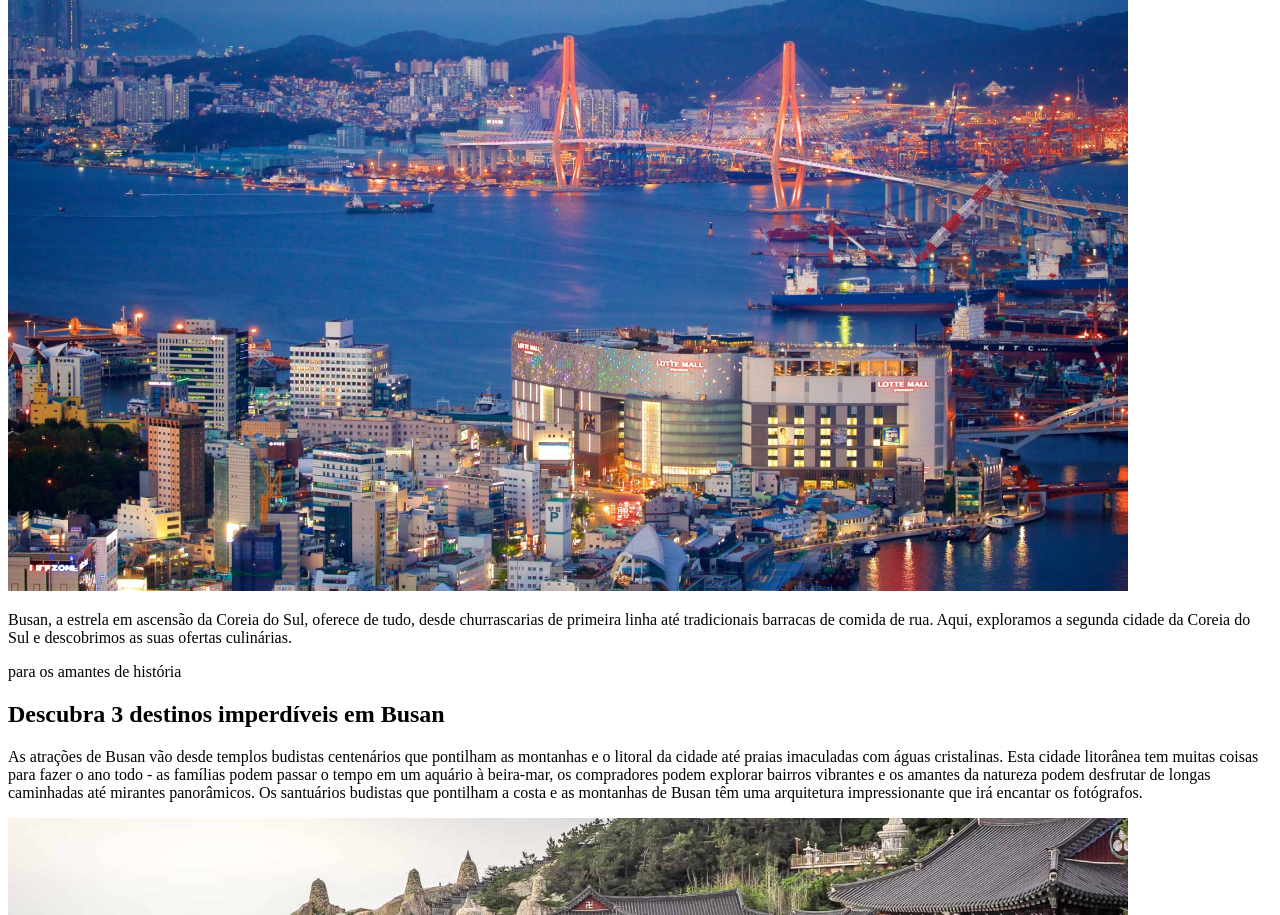
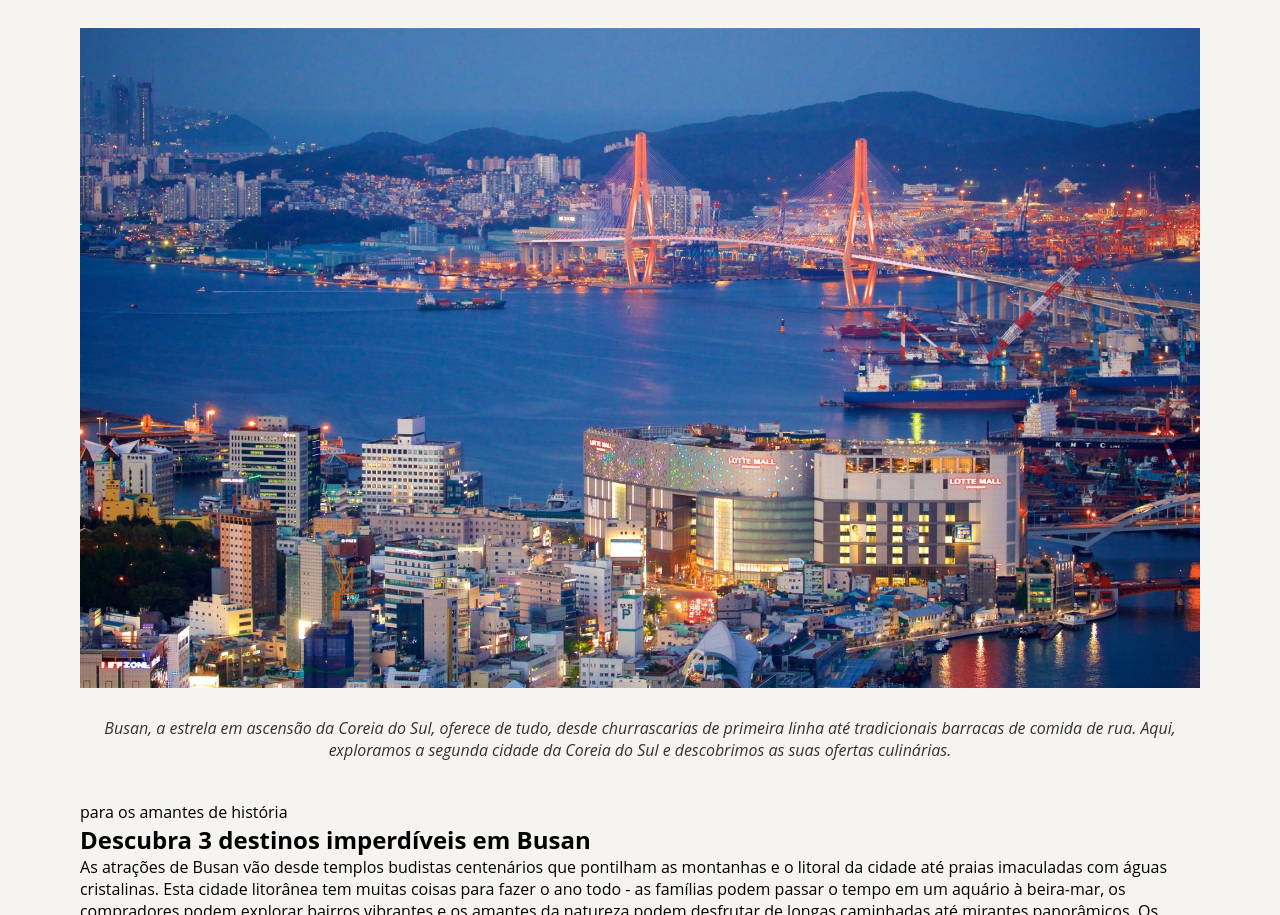
Before and after one commit to OtavioGoes/page-local-turistico, a plain HTML site: page index.html in a window 1280 px wide. Shown: the part 183-1098 px from the top of the page. Drawn offline with Linux system fonts and the light colour scheme.

Commit message:
Corrigindo tags e finalizando o header no css

```diff
--- a/index.html
+++ b/index.html
@@ -5,9 +5,11 @@
   <meta charset="UTF-8">
   <meta name="viewport" content="width=device-width, initial-scale=1.0">
   <title>Local Turístico</title>
+  <link rel="stylesheet" href="style.css">
 </head>
 
 <body>
+  <div id="page">
     <header>
       <div id="title-page">
         <p>Sua próxima viagem:</p>
@@ -17,19 +19,22 @@
       <div id="description">
         <img src="./assets/busan.jpg" alt="foto da cidade de busan que é localizada na correia do sul">
         <p>Busan, a estrela em ascensão da Coreia do Sul, oferece de tudo, desde churrascarias de primeira linha até
-        tradicionais barracas de comida de rua. Aqui, exploramos a segunda cidade da Coreia do Sul e descobrimos as suas
+          tradicionais barracas de comida de rua. Aqui, exploramos a segunda cidade da Coreia do Sul e descobrimos as
+          suas
           ofertas culinárias.</p>
       </div>
     </header>
     <main>
       <article id="description-initial">
         <p>para os amantes de história</p>
-      <h1>Descubra 3 destinos imperdíveis em Busan</h1>
+        <h2>Descubra 3 destinos imperdíveis em Busan</h2>
         <p>As atrações de Busan vão desde templos budistas centenários que pontilham as montanhas e o litoral da cidade
-        até praias imaculadas com águas cristalinas. Esta cidade litorânea tem muitas coisas para fazer o ano todo - as
+          até praias imaculadas com águas cristalinas. Esta cidade litorânea tem muitas coisas para fazer o ano todo -
+          as
           famílias podem passar o tempo em um aquário à beira-mar, os compradores podem explorar bairros vibrantes e os
           amantes da natureza podem desfrutar de longas caminhadas até mirantes panorâmicos.
-        Os santuários budistas que pontilham a costa e as montanhas de Busan têm uma arquitetura impressionante que irá
+          Os santuários budistas que pontilham a costa e as montanhas de Busan têm uma arquitetura impressionante que
+          irá
           encantar os fotógrafos.</p>
       </article>
       <div id="list-article">
@@ -37,7 +42,7 @@
           <img src="./assets/templo-haedong.jpg"
             alt="templo de haedong yonggungsa um templo budista, localizado em busan">
           <div id="sinopse">
-          <h2>1. Templo Haedong Yonggungsa </h2>
+            <h3>1. Templo Haedong Yonggungsa </h3>
             <p>O Templo Haedong Yonggungsa é um templo budista localizado no extremo nordeste de Busan. Construído em
               1376, é um dos poucos templos na Coreia construídos à beira-mar – você pode desfrutar de vistas do Mar do
               Leste de um lado e de belas montanhas do outro. </p>
@@ -48,7 +53,7 @@
         </section>
         <section>
           <img src="./assets/templo-beomeo.jpg" alt="um dos maiores santuários de busan">
-        <h2>2. Templo Beomeo-sa</h2>
+          <h3>2. Templo Beomeo-sa</h3>
           <p>O Templo Beomeo-sa é um dos maiores santuários da Coreia do Sul. Ele está localizado no alto da borda leste
             da montanha Geumjeongsa e fica distante da agitação da cidade. O Daeungjeon Hall do templo é um exemplo bem
             preservado da arquitetura da Dinastia Joseon.</p>
@@ -59,6 +64,8 @@
         <section>
           <img src="/assets/parque-yongusan.jpg"
             alt="paque yongdusan localizado em busan tendo um dos mais importantes monumentos">
+
+          <h3>3. Parque Yongdusan</h3>
           <p>O Parque Yongdusan, localizado no centro de Busan, abriga alguns dos monumentos mais importantes da cidade.
             Você pode ver vistas espetaculares do topo da Torre Busan, de 120 metros de altura. O parque tem 2 museus –
             confira os instrumentos musicais tradicionais no Museum of World Folk Instruments e mais de 80 veleiros
@@ -77,6 +84,7 @@
           de diversidade étnica e cultural, já que a cidade recebe um público cosmopolita o ano todo.</p>
       </aside>
     </main>
+  </div>
   <footer>
     Feito com <img src="/assets/hearth.svg" alt="coraçãozinho"> pela Rocketseat
   </footer>
--- /dev/null
+++ b/style.css
@@ -0,0 +1,57 @@
+*{
+  margin: 0;
+  padding: 0;
+  -webkit-font-smoothing: antialiased;
+  -moz-osx-font-smoothing: grayscale;
+  box-sizing: border-box;
+}
+:root{
+  font-size: 62.5%;
+  font-family: "Open Sans", sans-serif;
+
+  /* text color */
+  --text-primary:#1B1B1B;
+  --text-secondary:#333333;
+  --text-tertiary:#696969;
+  --text-headline:#E1624F;
+  /* text size */
+  --h1:3.6rem;
+  --h2:3.2rem;
+  --h3:2.8rem;
+  /* accent */
+  --blue:#0C51A7;
+  --orange:#E95E10;
+  --pink:#E5245E;
+  --purple:#591B98;
+
+
+}
+body{
+  font-size: 1.6rem;
+  background-color:#F5F4F0;
+}
+#page{
+  width: 112rem;
+  margin: 8.8rem auto 6.5rem;
+}
+header p{
+  color: var(--text-headline);
+  font-weight: 700;
+  text-transform: uppercase;
+  margin-bottom: 0.8rem;
+
+}
+header h1{
+  color: var(--text-primary);
+  font-size: var(--h1);
+  margin-bottom: 4.4rem;
+}
+
+header img + p{
+  font-style: italic;
+  color: var(--text-secondary);
+  text-align: center;
+  text-transform: none;
+  margin:2.4rem 0 4rem;
+  font-weight: 400;
+}
```
Lines whose indentation alone changed are shown as unchanged.
